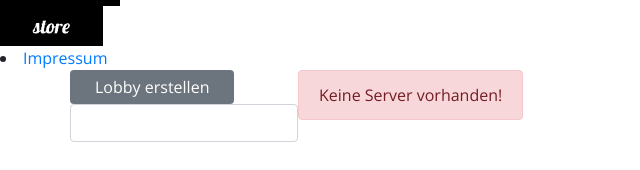
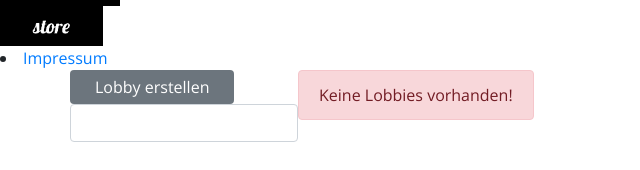
Before and after one commit to cardholder/website, a React app: page /lobby in a window 1280 px wide. Shown: the part 164-334 px from the top of the page, without its empty margins (0-640 px from the left). Built offline with nearby package versions, Linux system fonts and the light colour scheme; no server answers.

Commit message:
:lipstick: change no lobbies error

```diff
--- a/src/containers/Lobbylist/Lobbylist.js
+++ b/src/containers/Lobbylist/Lobbylist.js
@@ -45,7 +45,7 @@ export class Lobbylist extends Component {
             </div>
           ) : (
             <div className={classes.Error}>
-              <Alert color="danger">Keine Server vorhanden!</Alert>
+              <Alert color="danger">Keine Lobbies vorhanden!</Alert>
             </div>
           )}
         </Row>
```
